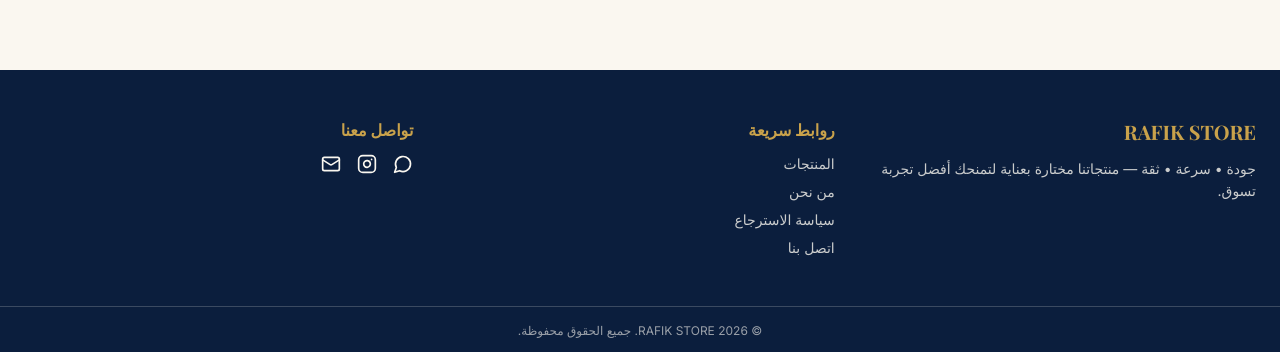
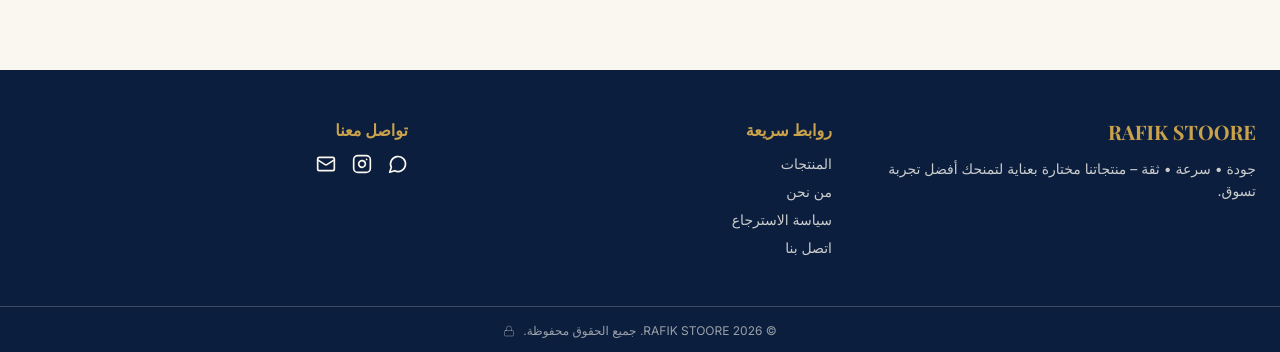
Before and after one commit to rafikstoore-cyber/rafikstoore-shop, a Next.js app: page / in a window 1280 px wide. Shown: the part 2027-2379 px from the top of the page. Built offline with nearby package versions, Linux system fonts and the light colour scheme; no server answers; the database is empty; a web font is replaced by a local one.

Commit message:
Update Footer.tsx

```diff
--- a/src/components/layout/Footer.tsx
+++ b/src/components/layout/Footer.tsx
@@ -1,18 +1,18 @@
 import Link from "next/link";
-import { Instagram, MessageCircle, Mail } from "lucide-react";
+import { Instagram, MessageCircle, Mail, Lock } from "lucide-react";
 
 export default function Footer() {
   return (
     <footer className="bg-rafik-navy text-rafik-cream mt-16">
-      <div className="max-w-7xl mx-auto px-6 py-12 grid grid-cols-1 md:grid-cols-3 gap-8">
+      <div className="max-w-7xl mx-auto px-6 py-12 grid grid-cols-1 md:grid-cols-3 gap-10">
 
         {/* عن البراند */}
         <div>
           <h3 className="text-xl font-display font-bold text-rafik-gold mb-3">
-            RAFIK STORE
+            RAFIK STOORE
           </h3>
           <p className="text-sm text-rafik-cream/80 leading-relaxed">
-            جودة • سرعة • ثقة — منتجاتنا مختارة بعناية لتمنحك أفضل تجربة تسوق.
+            جودة • سرعة • ثقة – منتجاتنا مختارة بعناية لتمنحك أفضل تجربة تسوق.
           </p>
         </div>
 
@@ -32,20 +32,27 @@
           <h4 className="font-semibold text-rafik-gold mb-3">تواصل معنا</h4>
           <div className="flex gap-4">
             <a href="https://wa.me/212726234905" target="_blank" rel="noopener noreferrer">
-              <MessageCircle className="w-5 h-5 text-rafik-cream hover:text-rafik-gold transition-colors" />
+              <MessageCircle className="w-5 h-5 text-rafik-cream hover:text-rafik-gold" />
             </a>
             <a href="https://instagram.com/rafikstoore" target="_blank" rel="noopener noreferrer">
-              <Instagram className="w-5 h-5 text-rafik-cream hover:text-rafik-gold transition-colors" />
+              <Instagram className="w-5 h-5 text-rafik-cream hover:text-rafik-gold" />
             </a>
             <a href="mailto:rafikstoore@gmail.com">
-              <Mail className="w-5 h-5 text-rafik-cream hover:text-rafik-gold transition-colors" />
+              <Mail className="w-5 h-5 text-rafik-cream hover:text-rafik-gold" />
             </a>
           </div>
         </div>
       </div>
 
-      <div className="border-t border-rafik-cream/20 py-4 text-center text-xs text-rafik-cream/60">
-        © {new Date().getFullYear()} RAFIK STORE. جميع الحقوق محفوظة.
+      <div className="border-t border-rafik-cream/20 py-4 flex flex-col sm:flex-row items-center justify-center gap-2 text-center text-xs text-rafik-cream/60">
+        <span>© {new Date().getFullYear()} RAFIK STOORE. جميع الحقوق محفوظة.</span>
+        <Link
+          href="/admin-login"
+          className="flex items-center text-rafik-cream/30 hover:text-rafik-gold transition-colors"
+          aria-label="Admin"
+        >
+          <Lock className="w-3 h-3" />
+        </Link>
       </div>
     </footer>
   );
```
